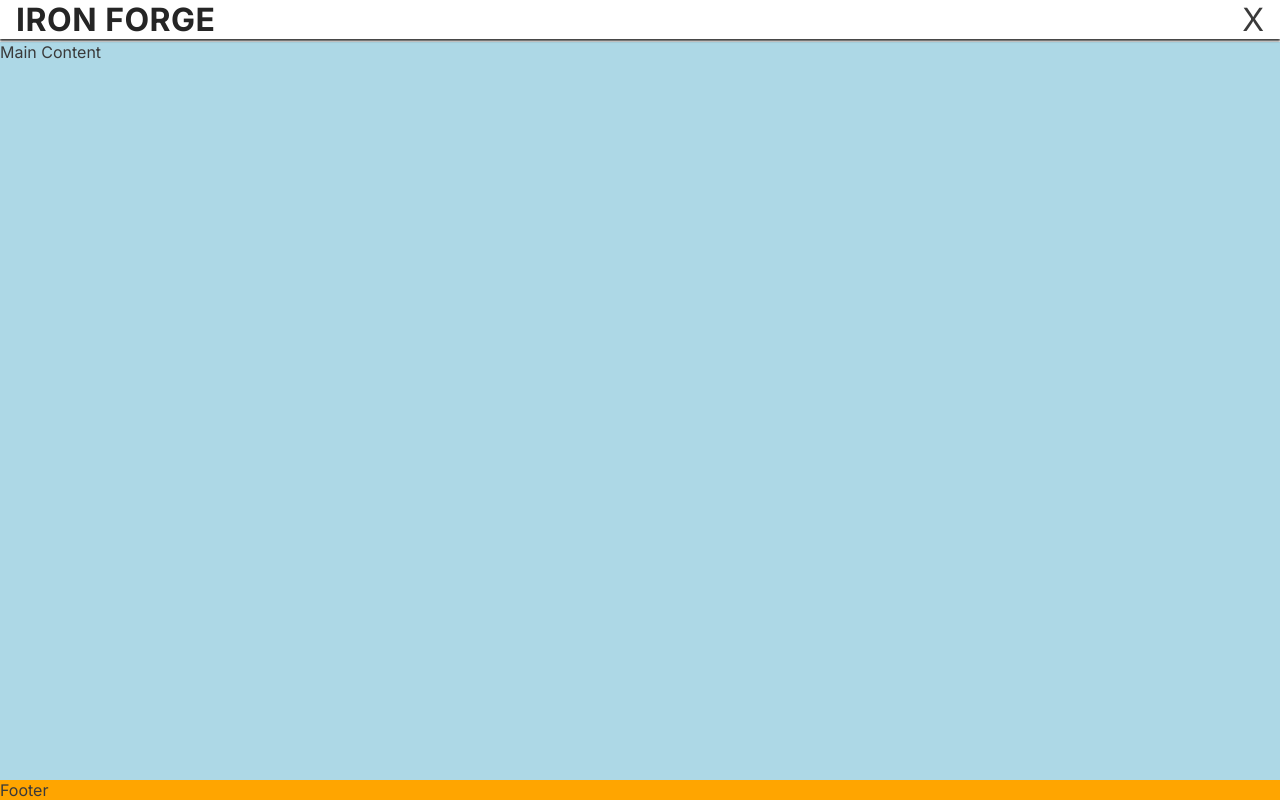
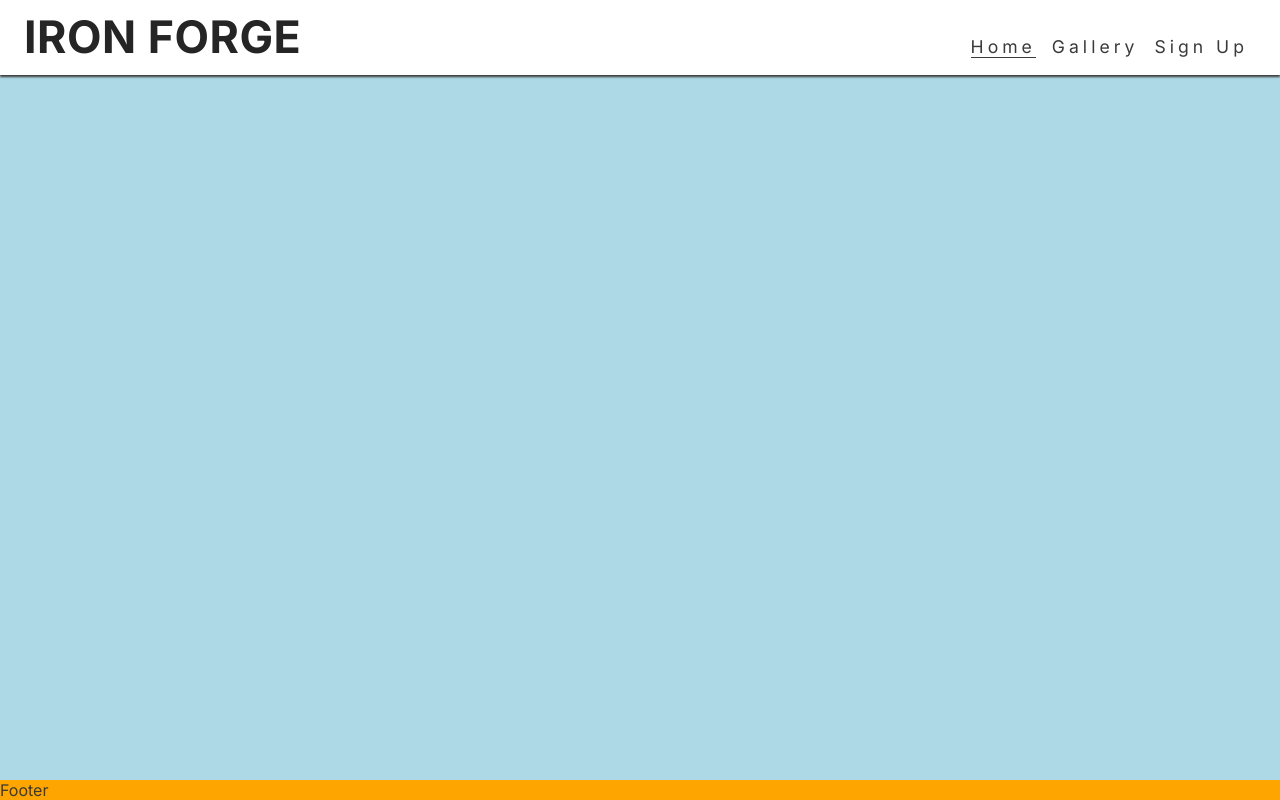
Before and after one commit to picker770/iron-forge, a plain HTML site: page index.html in a window 1280 px wide. Drawn offline with Linux system fonts and the light colour scheme; a web font is replaced by a local one.

Commit message:
display navbar items and hide toggle label

```diff
--- a/assets/css/style.css
+++ b/assets/css/style.css
@@ -114,3 +114,35 @@ main {
 footer {
   background-color: orange;
 }
+
+/* Media query: tablets and larger (768px and up) */
+
+@media screen and (min-width: 768px) {
+    /* Header */
+    nav {
+        display: block;
+        position: relative;
+        box-shadow: none;
+        width: fit-content;
+        padding-right: 1rem;
+    }
+
+    #menu {
+        display: flex;
+    }
+
+    #menu > li {
+        padding-left: 1rem;
+    }
+
+    .nav-toggle-label {
+        display: none;
+    }
+
+    #logo {
+        font-size: 280%;
+        line-height: 75px;
+        margin: 0 0.5rem;
+    }
+
+  }
```
